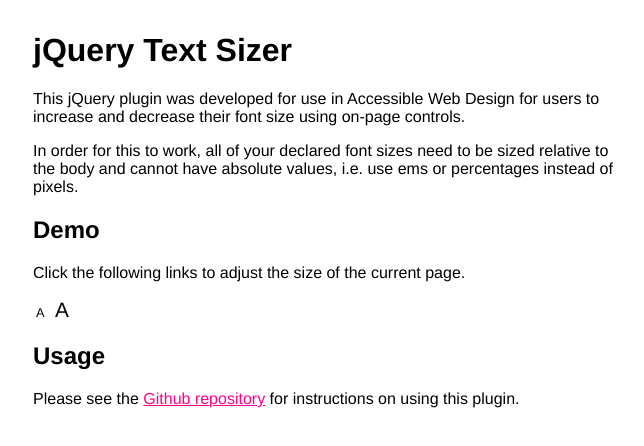
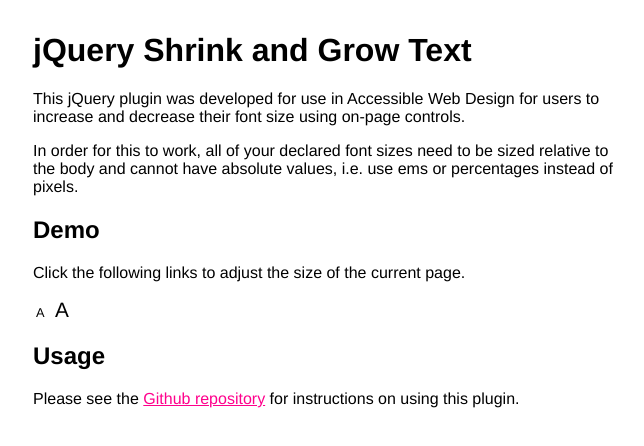
Before and after one commit to tinacious/textShrinkGrow, a plain HTML site: page index.html in a window 1280 px wide. Shown: the whole page, without its empty margins (307-951 px from the left). Drawn offline with nearby package versions, Linux system fonts and the light colour scheme.

Commit message:
added readme

```diff
--- a/index.html
+++ b/index.html
@@ -4,7 +4,7 @@
 		<meta charset="utf-8">
 		<meta name="viewport" content="width=device-width, initial-scale=1">
 
-		<title>jQuery textSizer</title>
+		<title>jQuery Shrink and Grow Text</title>
 
 		<script src="http://ajax.googleapis.com/ajax/libs/jquery/1.8.3/jquery.min.js"></script>
 
@@ -21,7 +21,7 @@
 	</head>
 	<body>
 		<div class="container">
-			<h1>jQuery Text Sizer</h1>
+			<h1>jQuery Shrink and Grow Text</h1>
 			<p>
 				This jQuery plugin was developed for use in Accessible Web Design for users to increase and decrease their font size using on-page controls.
 			</p>
--- a/textShrinkGrow.js
+++ b/textShrinkGrow.js
@@ -1,6 +1,6 @@
 /*
  *  Tinacious Design Text Shrink & Grow jQuery plugin
- *  Plugin URL: https://github.com/tinacious/textSizer
+ *  Plugin URL: https://github.com/tinacious/textShrinkGrow
  *
  *  Christina Holly (Tinacious Design)
  *  http://tinaciousdesign.com
```
Also changed, not shown: buttons.png (added), 1 other file.
